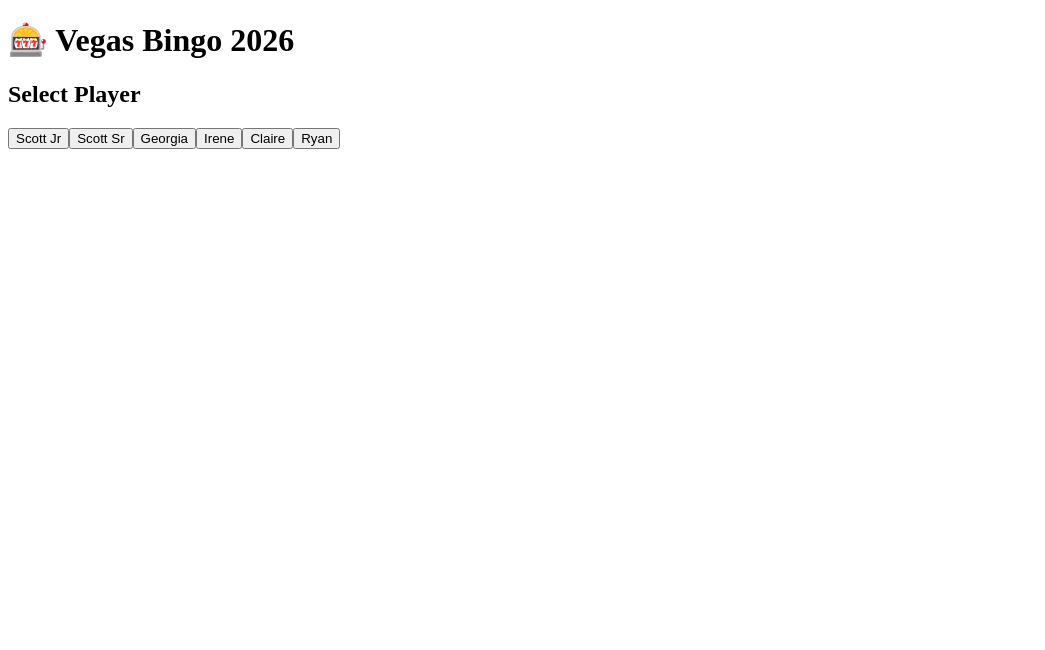
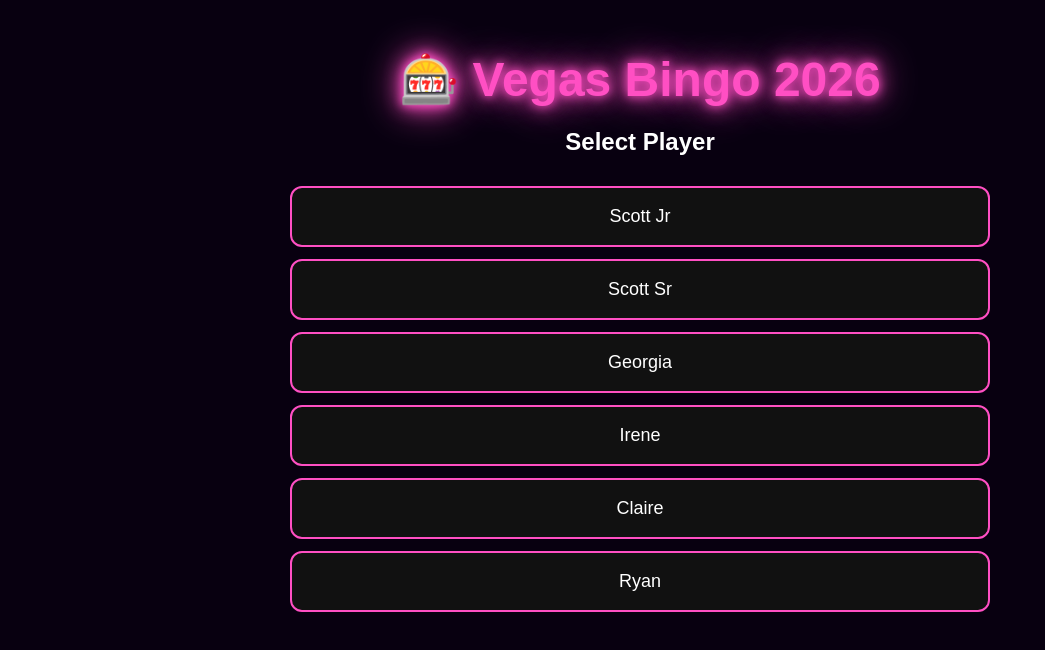
Before and after one commit to cheeseboy-gosee1490/vegas-bingo, a React (Vite) app: page / in a window 1280 px wide. Shown: the top 650 px of the page, without its empty margins (0-1045 px from the left). Built offline with nearby package versions, Linux system fonts and the light colour scheme.

Commit message:
Update styles.css

```diff
--- a/src/styles.css
+++ b/src/styles.css
@@ -1,22 +1,100 @@
+* {
+  box-sizing: border-box;
+}
+
+body {
+  margin: 0;
+  background: #080010;
+  color: white;
+  font-family: Arial, Helvetica, sans-serif;
+}
+
+#root {
+  min-height: 100vh;
+}
+
+.app {
+  max-width: 1400px;
+  margin: 0 auto;
+  padding: 20px;
+}
+
+/* HEADER */
+
+h1 {
+  text-align: center;
+  color: #ff4fc3;
+  font-size: 3rem;
+  margin-bottom: 10px;
+  text-shadow:
+    0 0 10px #ff4fc3,
+    0 0 20px #ff4fc3,
+    0 0 40px #ff4fc3;
+}
+
+h2 {
+  text-align: center;
+  margin-bottom: 30px;
+}
+
+.playerTag {
+  text-align: center;
+  font-size: 20px;
+  margin-bottom: 20px;
+}
+
+/* PLAYER SELECT */
+
+.playerBtn {
+  display: block;
+  width: 100%;
+  max-width: 700px;
+  margin: 12px auto;
+  padding: 18px;
+  background: #111;
   color: white;
   border: 2px solid #ff4fc3;
   border-radius: 12px;
-  padding: 10px 16px;
+  font-size: 18px;
   cursor: pointer;
   transition: 0.2s;
 }
 
-.topButtons button:hover,
-.bottomNav button:hover {
+.playerBtn:hover {
   background: #ff4fc3;
 }
 
+/* TOP BUTTONS */
+
+.topButtons {
+  display: flex;
+  justify-content: center;
+  gap: 12px;
+  margin-bottom: 20px;
+}
+
+.topButtons button {
+  background: #111;
+  color: white;
+  border: 2px solid #ff4fc3;
+  border-radius: 12px;
+  padding: 12px 18px;
+  cursor: pointer;
+  transition: 0.2s;
+}
+
+.topButtons button:hover {
+  background: #ff4fc3;
+}
+
+/* PROGRESS BAR */
+
 .progress {
-  height: 18px;
+  height: 20px;
   background: #222;
   border-radius: 999px;
   overflow: hidden;
-  margin-bottom: 10px;
+  margin-bottom: 12px;
 }
 
 .progressFill {
@@ -28,6 +106,8 @@
   );
 }
 
+/* BOARD */
+
 .grid {
   display: grid;
   grid-template-columns: repeat(5, 1fr);
@@ -37,15 +117,19 @@
 
 .square {
   min-height: 110px;
+  padding: 12px;
   border-radius: 16px;
   border: 2px solid #333;
   background: #111;
   color: white;
-  padding: 10px;
+  font-size: 15px;
   cursor: pointer;
   transition: 0.2s;
-  font-size: 15px;
-  line-height: 1.3;
+
+  display: flex;
+  justify-content: center;
+  align-items: center;
+  text-align: center;
 }
 
 .square:hover {
@@ -59,29 +143,30 @@
     #ff4fc3,
     #ff9d00
   );
+
   border-color: white;
-  color: white;
+
   box-shadow:
     0 0 15px #ff4fc3,
     0 0 30px #ff9d00;
 }
 
+/* LEADERBOARD */
+
 .leaderboard {
-  max-width: 600px;
+  max-width: 700px;
   margin: 30px auto;
-}
-
-.leaderboard h2 {
-  margin-bottom: 20px;
 }
 
 .leaderRow {
   display: flex;
   justify-content: space-between;
   align-items: center;
+
   background: #111;
   border: 1px solid #333;
   border-radius: 12px;
+
   padding: 16px;
   margin-bottom: 10px;
 }
@@ -90,12 +175,30 @@
   color: #ff9d00;
 }
 
+/* BOTTOM NAV */
+
 .bottomNav {
   display: flex;
   justify-content: center;
-  gap: 15px;
+  gap: 12px;
   margin-top: 30px;
 }
+
+.bottomNav button {
+  background: #111;
+  color: white;
+  border: 2px solid #ff4fc3;
+  border-radius: 12px;
+  padding: 12px 18px;
+  cursor: pointer;
+  transition: 0.2s;
+}
+
+.bottomNav button:hover {
+  background: #ff4fc3;
+}
+
+/* TABLET */
 
 @media (max-width: 900px) {
   .grid {
@@ -103,9 +206,15 @@
   }
 }
 
+/* MOBILE */
+
 @media (max-width: 600px) {
   .app {
     padding: 12px;
+  }
+
+  h1 {
+    font-size: 2rem;
   }
 
   .grid {
@@ -118,15 +227,8 @@
     font-size: 13px;
   }
 
-  .topButtons {
-    flex-direction: column;
-  }
-
+  .topButtons,
   .bottomNav {
     flex-direction: column;
   }
-
-  h1 {
-    font-size: 32px;
-  }
 }
```
